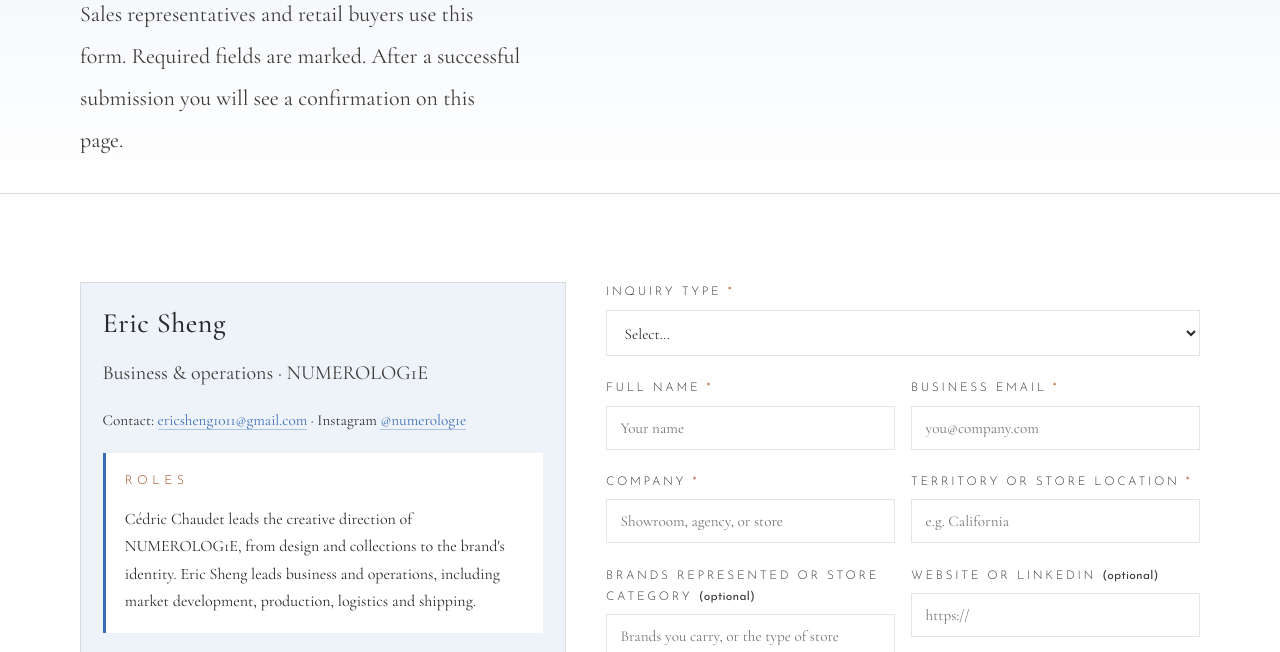
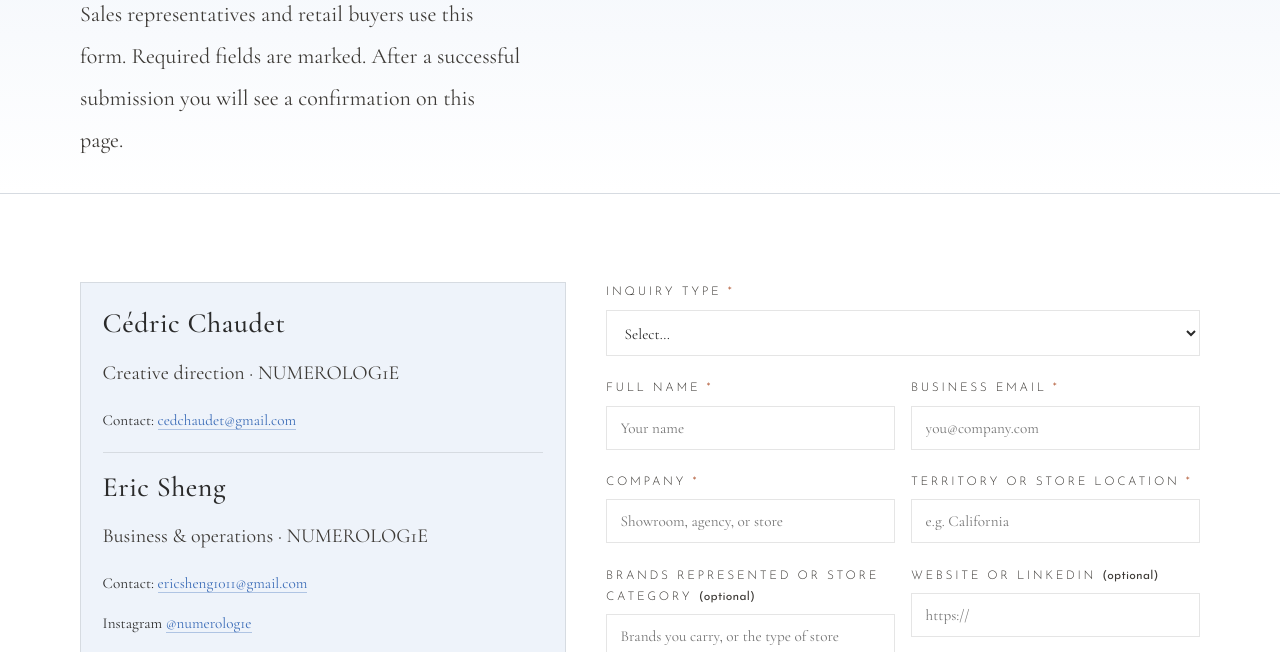
Before and after one commit to ericsheng1011-collab/numerologie-partner, a plain HTML site: page contact.html in a window 1280 px wide. Shown: the part 268-920 px from the top of the page. Drawn offline with nearby package versions, Linux system fonts and the light colour scheme.

Commit message:
Show Cédric Chaudet's email beside Eric Sheng on the inquiry pages.
Both the English and Japanese contact asides now list each person with a mailto link, and the brand Instagram stays once under them.

Co-authored-by: ericsheng1011-collab <ericsheng1011-collab@users.noreply.github.com>

```diff
--- a/contact.html
+++ b/contact.html
@@ -8,7 +8,7 @@
 <link rel="preconnect" href="https://fonts.googleapis.com">
 <link rel="preconnect" href="https://fonts.gstatic.com" crossorigin>
 <link href="https://fonts.googleapis.com/css2?family=Cormorant+Garamond:ital,wght@0,400;0,500;1,400;1,500&family=Josefin+Sans:wght@300;400&display=swap" rel="stylesheet">
-<link rel="stylesheet" href="css/styles.css?v=20261111c">
+<link rel="stylesheet" href="css/styles.css?v=20261121a">
 </head>
 <body>
 <header class="site-header">
@@ -43,9 +43,17 @@
   <section class="section">
     <div class="container contact-layout">
       <aside class="direct-contact">
-        <h2 style="font-size:1.75rem;">Eric Sheng</h2>
-        <p style="color:var(--muted);margin:0.35rem 0 1rem;">Business &amp; operations · NUMEROLOG1E</p>
-        <p class="roles-contact" style="margin:0 0 0.25rem;">Contact: <a href="mailto:ericsheng1011@gmail.com">ericsheng1011@gmail.com</a> · Instagram <a href="https://www.instagram.com/numerolog1e/" rel="noopener" target="_blank">@numerolog1e</a></p>
+        <div class="contact-person">
+          <h2 style="font-size:1.75rem;">Cédric Chaudet</h2>
+          <p style="color:var(--muted);margin:0.35rem 0 1rem;">Creative direction · NUMEROLOG1E</p>
+          <p class="roles-contact" style="margin:0 0 0.25rem;">Contact: <a href="mailto:cedchaudet@gmail.com">cedchaudet@gmail.com</a></p>
+        </div>
+        <div class="contact-person">
+          <h2 style="font-size:1.75rem;">Eric Sheng</h2>
+          <p style="color:var(--muted);margin:0.35rem 0 1rem;">Business &amp; operations · NUMEROLOG1E</p>
+          <p class="roles-contact" style="margin:0 0 0.25rem;">Contact: <a href="mailto:ericsheng1011@gmail.com">ericsheng1011@gmail.com</a></p>
+        </div>
+        <p class="roles-contact" style="margin:0.85rem 0 0;">Instagram <a href="https://www.instagram.com/numerolog1e/" rel="noopener" target="_blank">@numerolog1e</a></p>
         <div class="roles-block" style="margin-top:1.25rem;">
           <p class="eyebrow">Roles</p>
           <p>Cédric Chaudet leads the creative direction of NUMEROLOG1E, from design and collections to the brand's identity. Eric Sheng leads business and operations, including market development, production, logistics and shipping.</p>
--- a/css/styles.css
+++ b/css/styles.css
@@ -677,6 +677,12 @@ textarea { min-height: 140px; resize: vertical; }
 
 .direct-contact a:hover { border-bottom-color: var(--cobalt); }
 
+.contact-person + .contact-person {
+  margin-top: 1.15rem;
+  padding-top: 1.15rem;
+  border-top: 1px solid var(--line);
+}
+
 /* ── CTA band ── */
 .cta-band {
   padding: clamp(2.5rem, 5vw, 3.75rem) 0;
```
Also changed, not shown: ja/contact.html (+12 -4 lines), 1 other file.
